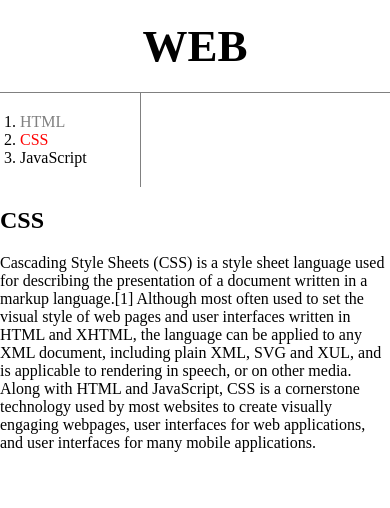
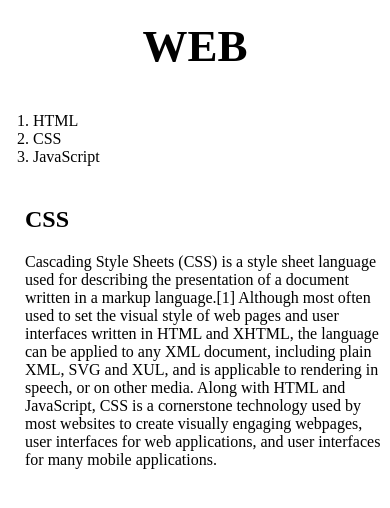
Before and after one commit to agw1010/web2css, a plain HTML site: page 2.html in a window 390 px wide. Drawn offline with Linux system fonts and the light colour scheme.

Commit message:
Add files via upload

```diff
--- a/2.html
+++ b/2.html
@@ -7,12 +7,7 @@
     body{
       margin: 0;
     }
-    #active {
-      color: red;
-    }
-    .saw {
-      color: gray;
-    }
+
     a {
       color:black;
       text-decoration: none;
@@ -30,18 +25,43 @@
       margin: 0;
       padding: 20px;
     }
+    #grid{
+      display: grid;
+      grid-template-columns: 150px 1fr
+    }
+    #grid ol{
+      padding-left: 33px;
+    }
+    #grid #article{
+      padding-left: 25px;
+    }
+    @media(max-width:800px){
+      #grid{
+      display: block;
+      }
+      ol{
+      border-right: none;
+      }
+      h1{
+        border-bottom: none;
+      }
+    }
   </style>
 </head>
 <body>
   <h1><a href="index.html">WEB</a></h1>
+  <div id="grid">
     <ol>
-    <li><a href="1.html" class="saw">HTML</a></li>
-    <li><a href="2.html" class="saw" id="active">CSS</a></li>
+      <li><a href="1.html">HTML</a></li>
+      <li><a href="2.html"></a>CSS</a></li>
       <li><a href="3.html">JavaScript</a></li>
     </ol>
+    <div id="article">
       <h2>CSS</h2>
       <p>
         Cascading Style Sheets (CSS) is a style sheet language used for describing the presentation of a document written in a markup language.[1] Although most often used to set the visual style of web pages and user interfaces written in HTML and XHTML, the language can be applied to any XML document, including plain XML, SVG and XUL, and is applicable to rendering in speech, or on other media. Along with HTML and JavaScript, CSS is a cornerstone technology used by most websites to create visually engaging webpages, user interfaces for web applications, and user interfaces for many mobile applications.
       </p>
+    </div>
+  </div>
   </body>
   </html>
```
Lines whose indentation alone changed are shown as unchanged.
